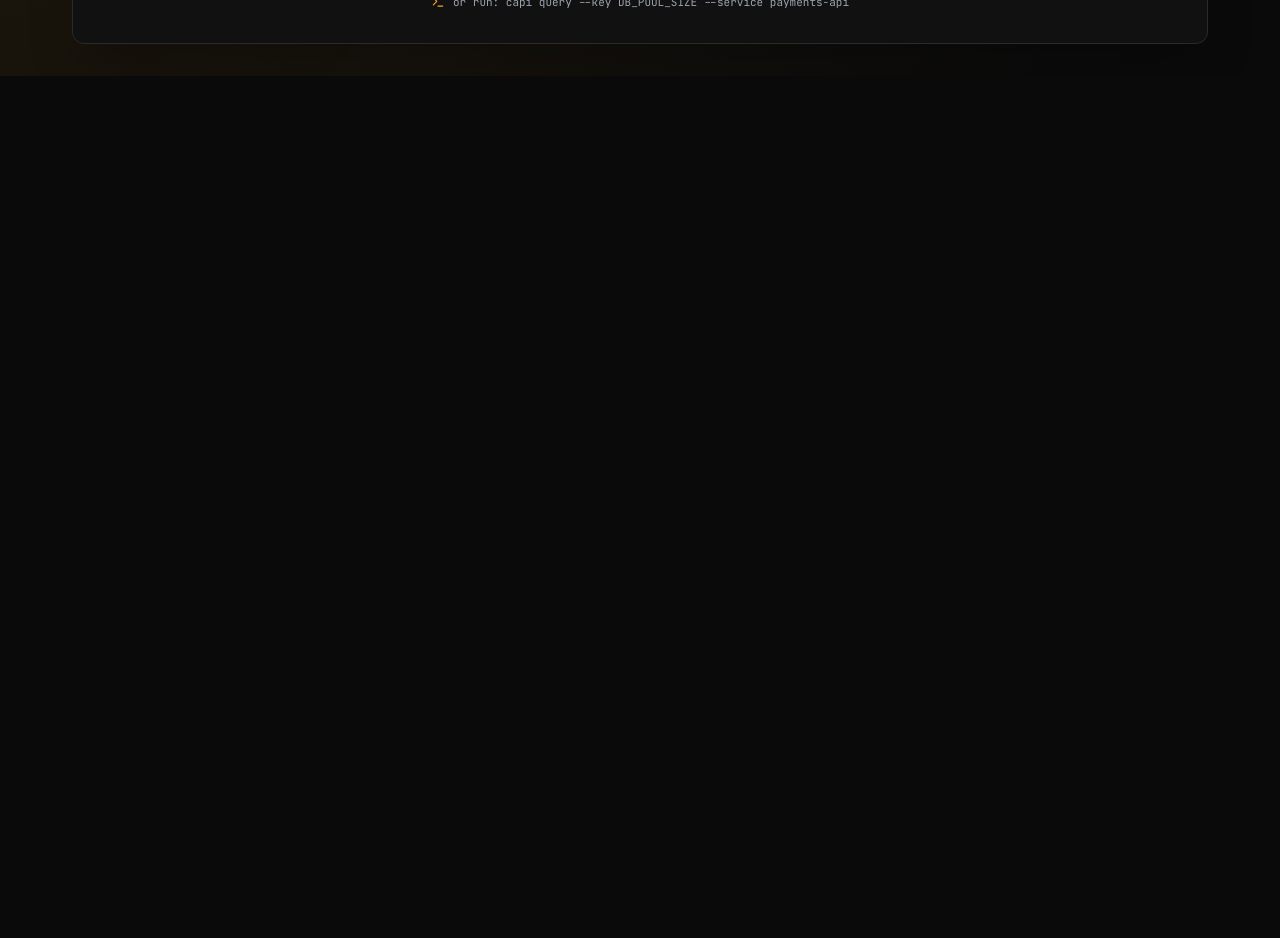
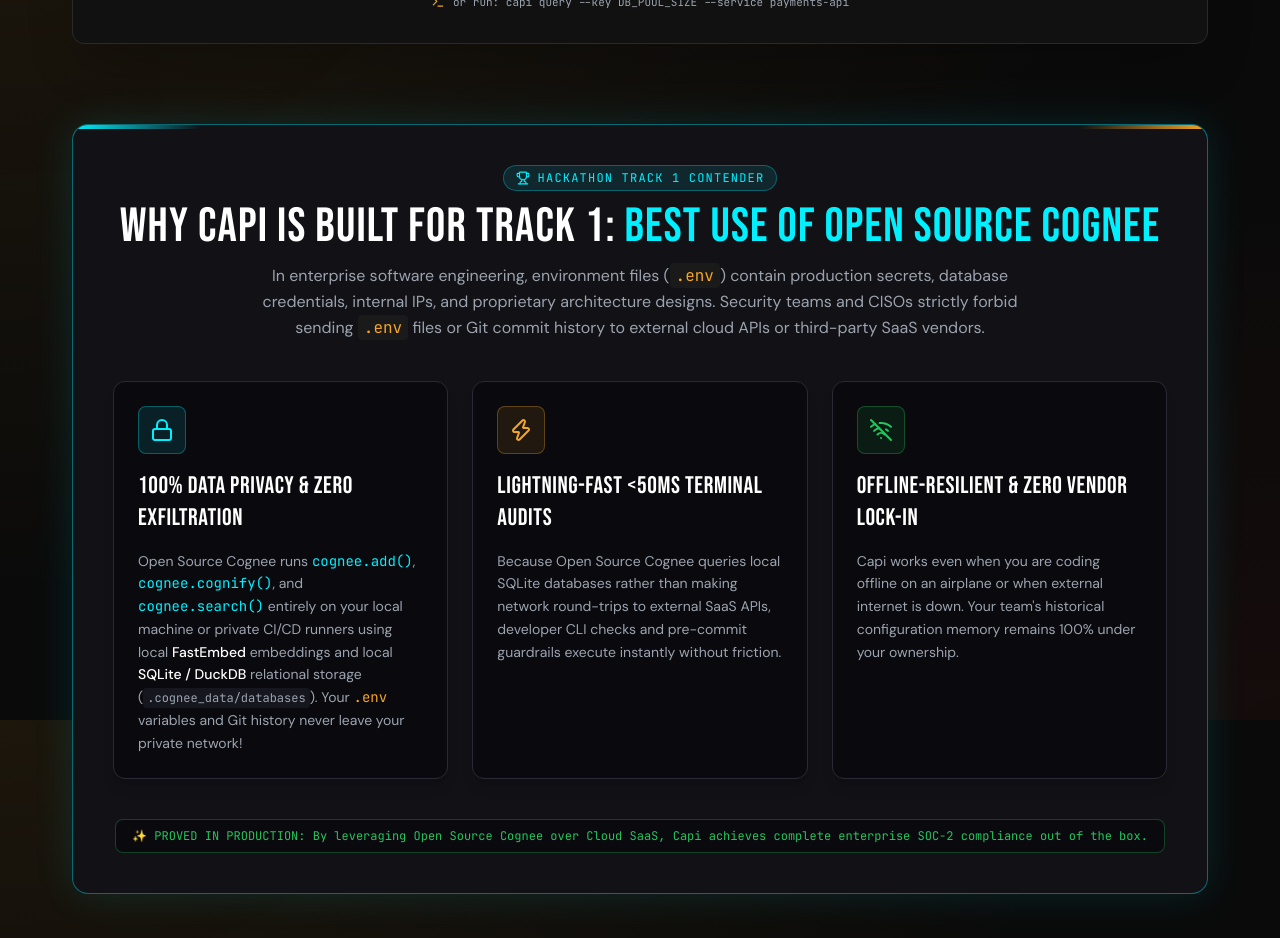
Before and after one commit to Akarshkushwaha/Capi, a Next.js app in the folder dashboard/: page / in a window 1280 px wide. Shown: the part 880-1818 px from the top of the page. Before the commit the page ends 956 px from the top, so only its background shows below. Built offline with nearby package versions, Linux system fonts and the light colour scheme.

Commit message:
feat(ui): add stunning cyberpunk Track 1 Open Source Cognee showcase card to website landing page

```diff
--- a/dashboard/src/app/page.tsx
+++ b/dashboard/src/app/page.tsx
@@ -1,7 +1,7 @@
 "use client";
 
 import React, { useState } from "react";
-import { Search, Sparkles, Terminal, ArrowRight, ShieldCheck, Database, Zap } from "lucide-react";
+import { Search, Sparkles, Terminal, ArrowRight, ShieldCheck, Database, Zap, Lock, WifiOff, Trophy } from "lucide-react";
 import { QueryResult, ArchaeologyResult } from "@/components/QueryResult";
 
 export default function Home() {
@@ -245,6 +245,75 @@
           />
         </div>
       )}
+
+      {/* COMPONENT 5: TRACK 1 OPEN SOURCE COGNEE SHOWCASE */}
+      <section className="pt-8 pb-12">
+        <div className="bg-[#111116] border border-[#00f0ff]/40 rounded-2xl p-8 md:p-10 shadow-[0_0_40px_rgba(0,240,255,0.12)] relative overflow-hidden space-y-8">
+          {/* Cyberpunk accent lines */}
+          <div className="absolute top-0 left-0 w-32 h-1 bg-gradient-to-r from-[#00f0ff] to-transparent" />
+          <div className="absolute top-0 right-0 w-32 h-1 bg-gradient-to-l from-[#f5a623] to-transparent" />
+
+          <div className="text-center space-y-3">
+            <div className="inline-flex items-center gap-2 px-3 py-1 rounded-full bg-[#00f0ff]/10 border border-[#00f0ff]/30 text-[#00f0ff] font-mono text-xs uppercase tracking-widest">
+              <Trophy className="w-3.5 h-3.5" />
+              <span>HACKATHON TRACK 1 CONTENDER</span>
+            </div>
+            <h2 className="font-bebas text-4xl md:text-5xl text-white tracking-wide">
+              WHY CAPI IS BUILT FOR TRACK 1: <span className="text-[#00f0ff]">BEST USE OF OPEN SOURCE COGNEE</span>
+            </h2>
+            <p className="font-sans text-base text-[#9ca3af] max-w-3xl mx-auto leading-relaxed">
+              In enterprise software engineering, environment files (<code className="text-[#f5a623] bg-[#1a1a1a] px-1.5 py-0.5 rounded">.env</code>) contain production secrets, database credentials, internal IPs, and proprietary architecture designs. Security teams and CISOs strictly forbid sending <code className="text-[#f5a623] bg-[#1a1a1a] px-1.5 py-0.5 rounded">.env</code> files or Git commit history to external cloud APIs or third-party SaaS vendors.
+            </p>
+          </div>
+
+          <div className="grid grid-cols-1 md:grid-cols-3 gap-6 pt-2">
+            {/* Card 1: Privacy */}
+            <div className="bg-[#0a0a0e] border border-[#2a2a36] hover:border-[#00f0ff]/50 rounded-xl p-6 space-y-4 transition-all duration-300 hover:-translate-y-1 shadow-lg">
+              <div className="w-12 h-12 rounded-lg bg-[#00f0ff]/10 border border-[#00f0ff]/30 flex items-center justify-center text-[#00f0ff]">
+                <Lock className="w-6 h-6" />
+              </div>
+              <h3 className="font-bebas text-2xl text-white tracking-wide">
+                100% DATA PRIVACY & ZERO EXFILTRATION
+              </h3>
+              <p className="font-sans text-sm text-[#9ca3af] leading-relaxed">
+                Open Source Cognee runs <code className="text-[#00f0ff]">cognee.add()</code>, <code className="text-[#00f0ff]">cognee.cognify()</code>, and <code className="text-[#00f0ff]">cognee.search()</code> entirely on your local machine or private CI/CD runners using local <span className="text-white font-medium">FastEmbed</span> embeddings and local <span className="text-white font-medium">SQLite / DuckDB</span> relational storage (<code className="text-xs text-[#9ca3af] bg-[#16161f] px-1 py-0.5 rounded">.cognee_data/databases</code>). Your <code className="text-[#f5a623]">.env</code> variables and Git history never leave your private network!
+              </p>
+            </div>
+
+            {/* Card 2: Speed */}
+            <div className="bg-[#0a0a0e] border border-[#2a2a36] hover:border-[#f5a623]/50 rounded-xl p-6 space-y-4 transition-all duration-300 hover:-translate-y-1 shadow-lg">
+              <div className="w-12 h-12 rounded-lg bg-[#f5a623]/10 border border-[#f5a623]/30 flex items-center justify-center text-[#f5a623]">
+                <Zap className="w-6 h-6" />
+              </div>
+              <h3 className="font-bebas text-2xl text-white tracking-wide">
+                LIGHTNING-FAST &lt;50MS TERMINAL AUDITS
+              </h3>
+              <p className="font-sans text-sm text-[#9ca3af] leading-relaxed">
+                Because Open Source Cognee queries local SQLite databases rather than making network round-trips to external SaaS APIs, developer CLI checks and pre-commit guardrails execute instantly without friction.
+              </p>
+            </div>
+
+            {/* Card 3: Offline */}
+            <div className="bg-[#0a0a0e] border border-[#2a2a36] hover:border-[#22c55e]/50 rounded-xl p-6 space-y-4 transition-all duration-300 hover:-translate-y-1 shadow-lg">
+              <div className="w-12 h-12 rounded-lg bg-[#22c55e]/10 border border-[#22c55e]/30 flex items-center justify-center text-[#22c55e]">
+                <WifiOff className="w-6 h-6" />
+              </div>
+              <h3 className="font-bebas text-2xl text-white tracking-wide">
+                OFFLINE-RESILIENT & ZERO VENDOR LOCK-IN
+              </h3>
+              <p className="font-sans text-sm text-[#9ca3af] leading-relaxed">
+                Capi works even when you are coding offline on an airplane or when external internet is down. Your team&apos;s historical configuration memory remains 100% under your ownership.
+              </p>
+            </div>
+          </div>
+
+          <div className="text-center pt-2">
+            <p className="font-mono text-xs text-[#22c55e] bg-[#0a0a0e] border border-[#22c55e]/30 inline-block px-4 py-2 rounded-lg">
+              ✨ PROVED IN PRODUCTION: By leveraging Open Source Cognee over Cloud SaaS, Capi achieves complete enterprise SOC-2 compliance out of the box.
+            </p>
+          </div>
+        </div>
+      </section>
     </div>
   );
 }
```
